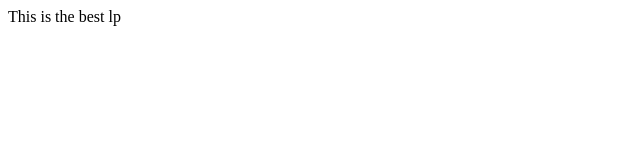
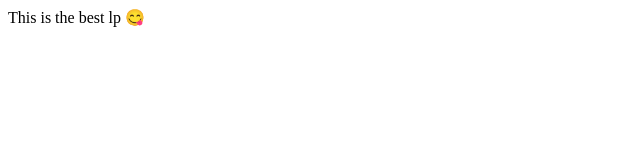
Before and after one commit to monicajimnz/Proyecto1, a plain HTML site: page index.html in a window 1280 px wide. Shown: the full height of the page, 0-640 px from the left. Drawn offline with Linux system fonts and the light colour scheme.

Commit message:
agregue emoji

```diff
--- a/index.html
+++ b/index.html
@@ -8,6 +8,6 @@
 </head>
 <body>
 
-    <hi>This is the best lp</hi>
+    <hi>This is the best lp 😋</hi>
 </body>
 </html>
```
